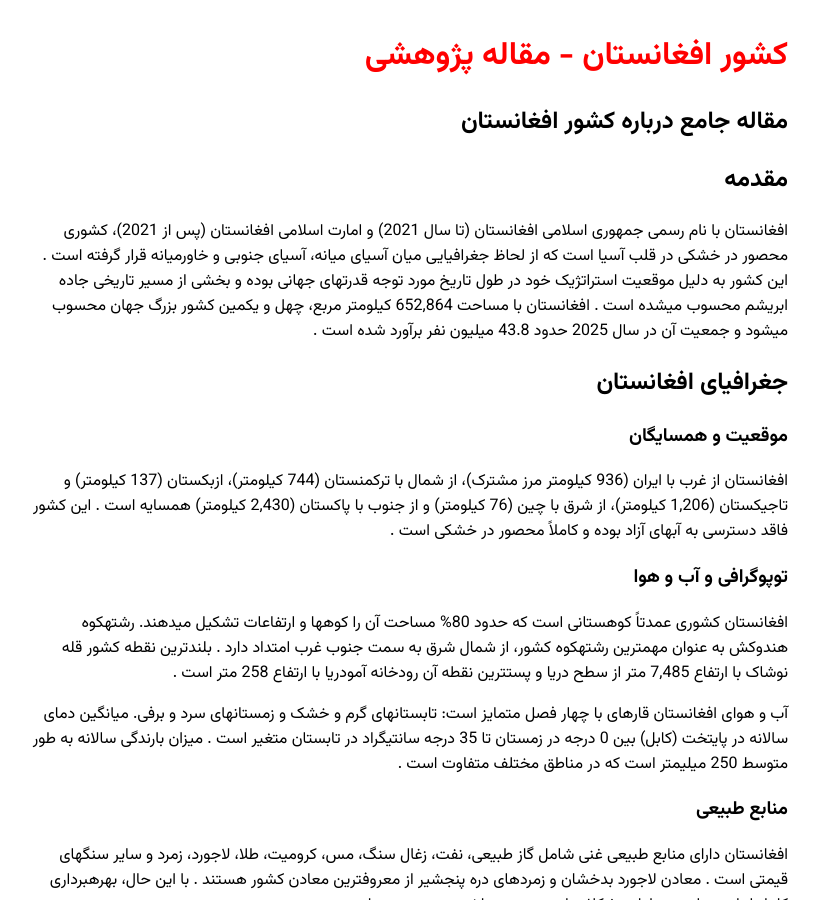
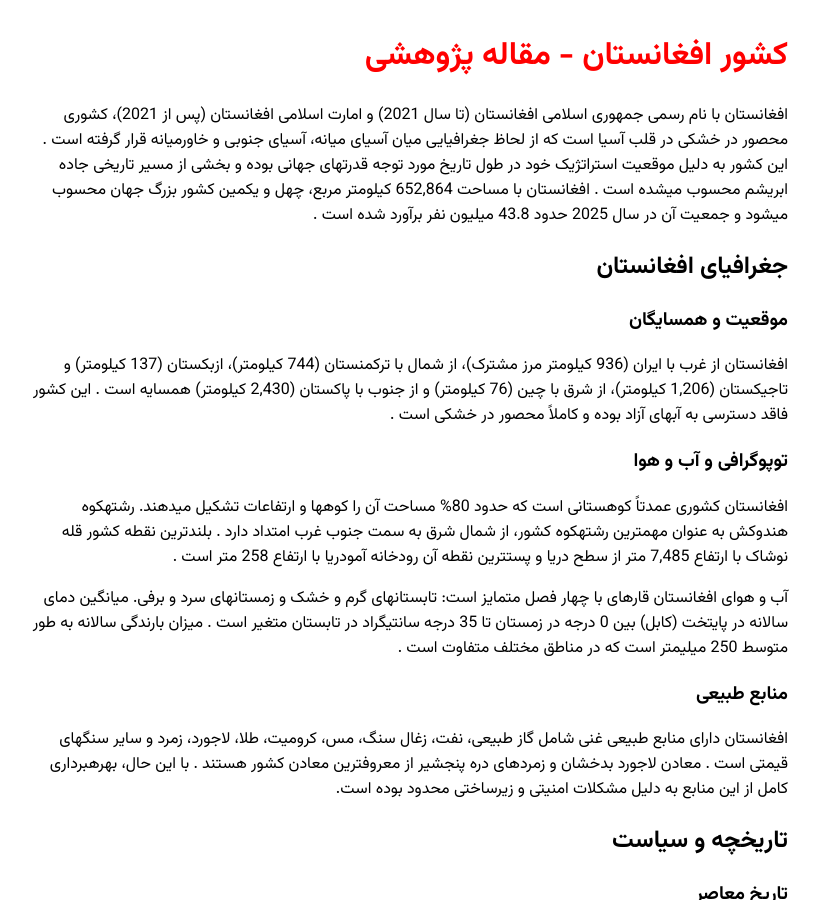
Before and after one commit to darkblog/darkblog.github.io, a Jekyll site: the page built from _posts/2025-6-28-14.md, in a window 1280 px wide and 900 px high. Shown: the whole window, without its empty margins (236-1056 px from the left). Built offline with Jekyll 4.4.1, drawn with Linux system fonts in a browser that asks for light colours.

Commit message:
Update and rename 2025-2-4-14.md to 2025-6-28-14.md

```diff
--- a/_posts/2025-2-4-14.md
+++ b/_posts/2025-6-28-14.md
@@ -2,10 +2,6 @@
 layout: post
 title: کشور افغانستان - مقاله پژوهشی
 ---
-
-## مقاله جامع درباره کشور افغانستان
-
-## مقدمه
 
 افغانستان با نام رسمی جمهوری اسلامی افغانستان (تا سال 2021) و امارت اسلامی افغانستان (پس از 2021)، کشوری محصور در خشکی در قلب آسیا است که از لحاظ جغرافیایی میان آسیای میانه، آسیای جنوبی و خاورمیانه قرار گرفته است . این کشور به دلیل موقعیت استراتژیک خود در طول تاریخ مورد توجه قدرتهای جهانی بوده و بخشی از مسیر تاریخی جاده ابریشم محسوب میشده است . افغانستان با مساحت 652,864 کیلومتر مربع، چهل و یکمین کشور بزرگ جهان محسوب میشود و جمعیت آن در سال 2025 حدود 43.8 میلیون نفر برآورد شده است .
 
```
